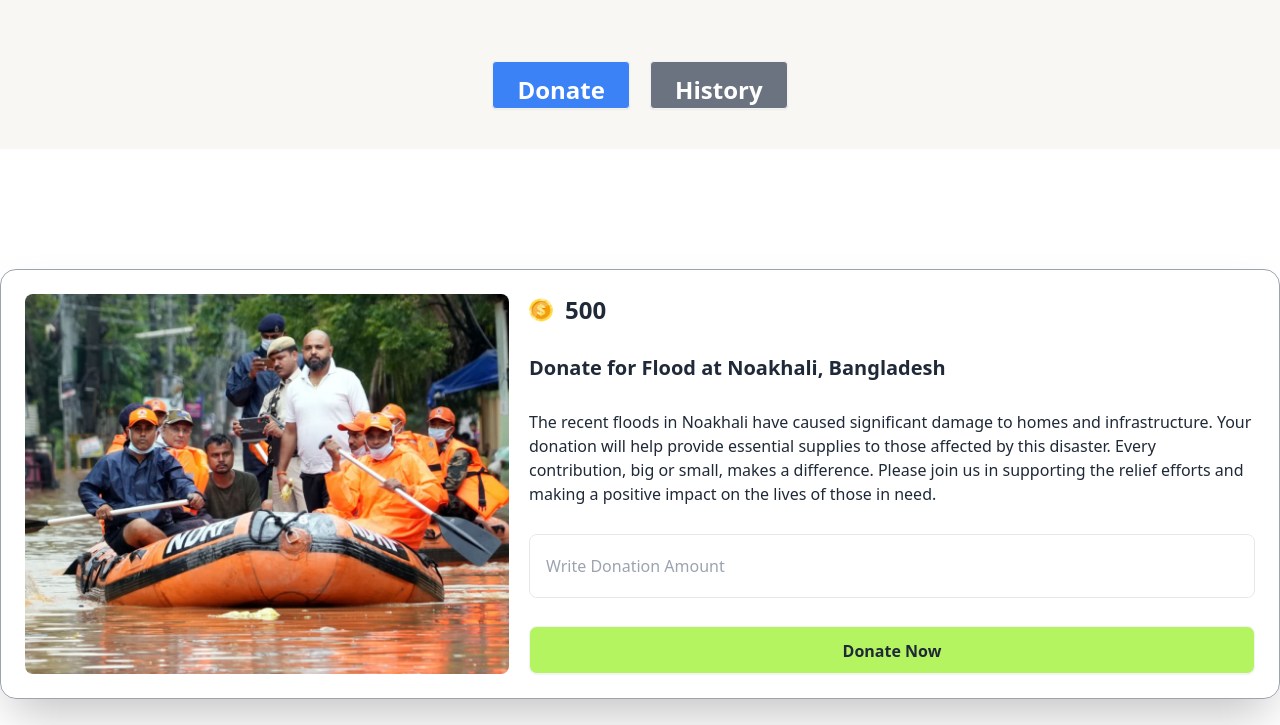
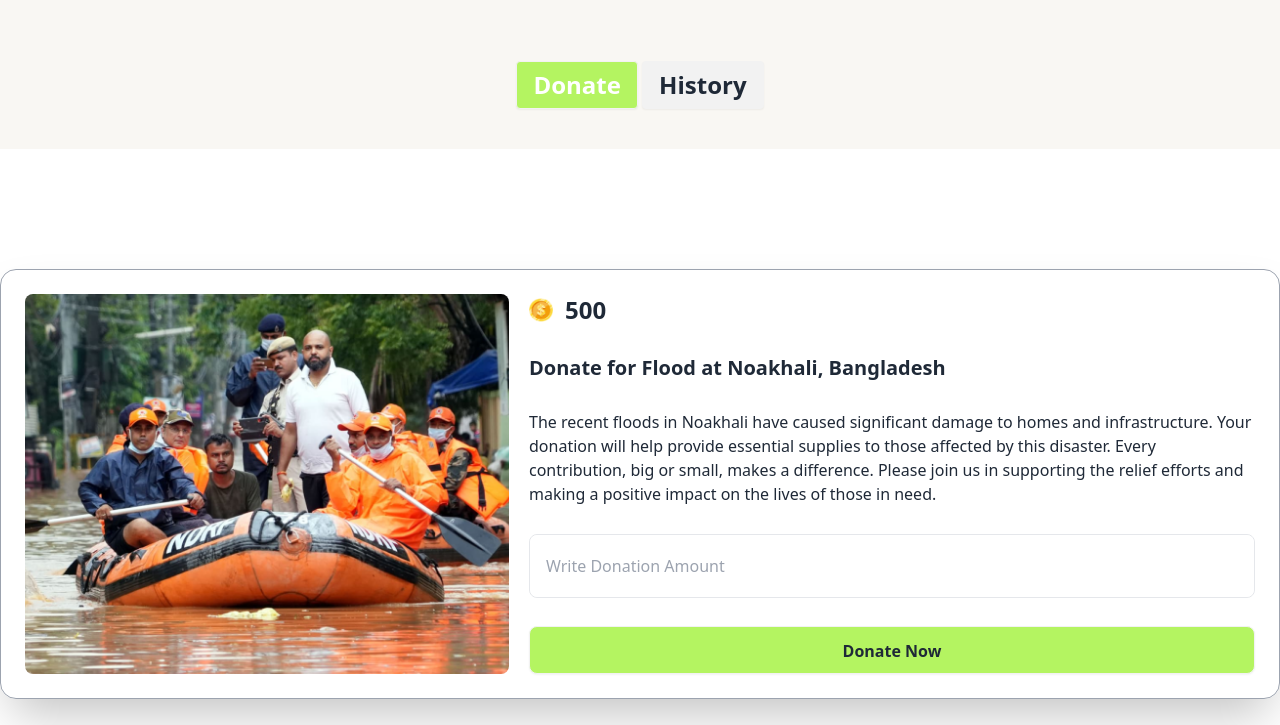
Before and after one commit to muzahid75/B10A5-DOM-Quest-Build-and-Manipulate, a plain HTML site: page index.html in a window 1280 px wide. Both pictures are taken after a click on the button "Donate". Shown: the part 75-800 px from the top of the page. Drawn offline with nearby package versions, Linux system fonts and the light colour scheme.

Commit message:
fixed some issue

```diff
--- a/index.html
+++ b/index.html
@@ -11,25 +11,6 @@
 </head>
 
 <body>
-    <!-- <header class="bg-[#F9F7F3] sticky top-0 transition-colors duration-300" id="header">
-        <nav class="max-w-screen-xl mx-auto flex justify-between items-center py-6">
-            <div class="icon">
-                <button id="blog-btn" class="bg-[#B4F461] btn rounded text-2xl font-bold">Blog</button>
-            </div>
-            <div class="flex justify-center items-center gap-3 h-10">
-                <img class="h-full" src="./assets/logo.png" alt="">
-                <h1 class="text-2xl font-bold"> Donation Bangladesh</h1>
-            </div>
-            <div class="flex justify-center items-center gap-3">
-                <img src="./assets/coin.png" alt="">
-                <h1 id="total-balance" class="text-2xl font-bold"> 100000</h1>
-            </div>
-        </nav>
-        <div class="button-container text-center mb-10 py-10">
-            <button id="donate-btn" class="btn rounded text-2xl font-bold">Donate</button>
-            <button id="history-btn" class="btn rounded text-2xl font-bold">History</button>
-        </div>
-    </header> -->
     <header class="bg-[#F9F7F3] lg:sticky top-0 transition-colors duration-300" id="header">
         <!-- Navigation Bar -->
         <nav class="max-w-screen-xl mx-auto flex flex-col md:flex-row justify-between items-center py-6 px-4">
@@ -54,13 +35,9 @@
         </nav>
 
         <!-- Button Container -->
-        <div class="button-container text-center mb-6 md:mb-10 py-6 md:py-10">
-            <button id="donate-btn" class="btn bg-blue-500 text-white hover:bg-blue-600 transition rounded text-lg md:text-2xl font-bold px-6 py-3">
-                Donate
-            </button>
-            <button id="history-btn" class="btn bg-gray-500 text-white hover:bg-gray-600 transition rounded text-lg md:text-2xl font-bold px-6 py-3 ml-4">
-                History
-            </button>
+        <div class="button-container text-center mb-10 py-10">
+            <button id="donate-btn" class="btn rounded text-2xl font-bold">Donate</button>
+            <button id="history-btn" class="btn rounded text-2xl font-bold">History</button>
         </div>
     </header>
 
--- a/styles/style.css
+++ b/styles/style.css
@@ -1,6 +1,6 @@
 .active{
     color: white;
-    background-color: red;
+    background-color: #B4F461;
 }
 .modal-action {
     display: flex;           /* Enable Flexbox */
```
Also changed, not shown: js/utilities.js (+1 -9 lines).
